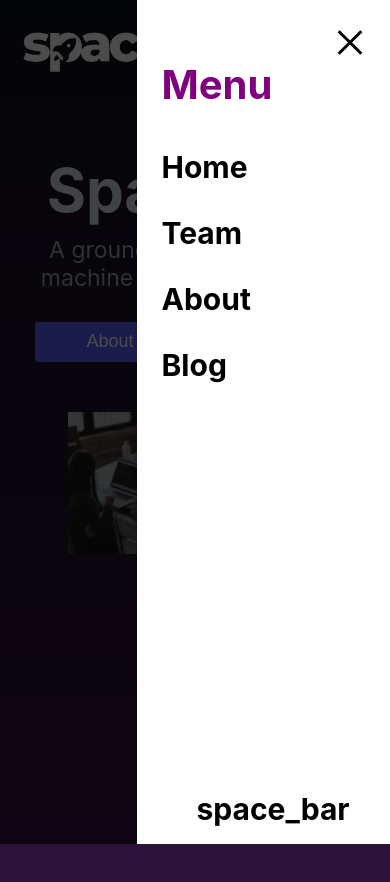
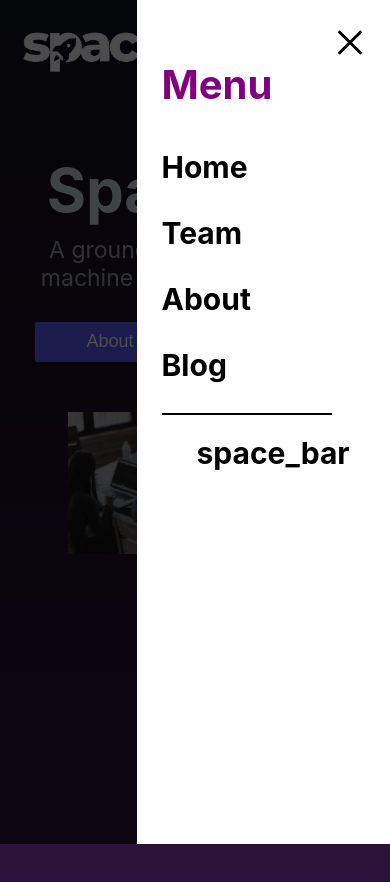
Before and after one commit to jhan756k/spacebar, a React (Vite) app: page / in a window 390 px wide. Both pictures are taken after a click on the button 350 px from the left and 41 px from the top of the page. Shown: the top 882 px of the page. Built offline with nearby package versions, Linux system fonts and the light colour scheme; a web font is replaced by a local one.

Commit message:
⚡️ ADD: Menu bar instagram

```diff
--- a/package.json
+++ b/package.json
@@ -4,7 +4,7 @@
   "version": "0.0.0",
   "type": "module",
   "scripts": {
-    "dev": "vite",
+    "dev": "vite --host",
     "build": "tsc && vite build",
     "lint": "eslint . --ext ts,tsx --report-unused-disable-directives --max-warnings 0",
     "preview": "vite preview"
--- a/src/Components/Header.tsx
+++ b/src/Components/Header.tsx
@@ -71,7 +71,7 @@ const Header = () => {
               </a>
             </div>
             <div className="hamburgermenuitem">
-              <a href="/" className="hamburgermenuitem">
+              <a href="/team" className="hamburgermenuitem">
                 Team
               </a>
             </div>
@@ -85,6 +85,7 @@ const Header = () => {
                 Blog
               </a>
             </div>
+            <hr className="menudivide" />
             <a href="/" className="instaham">
               <i className="ham-insta" />
               space_bar
--- a/src/Style/Header.css
+++ b/src/Style/Header.css
@@ -112,13 +112,20 @@
 
 }
 
+.menudivide {
+  width: 80%;
+  height: 2px;
+  background-color: black;
+  border: none;
+  margin: 20px 0 20px 25px;
+
+}
+
 .instaham {
   font-size: 30px;
   font-weight: bold;
   text-decoration: none;
   color: black;
-  position: absolute;
-  bottom: 2%;
 }
 
 .ham-insta::before {
```
